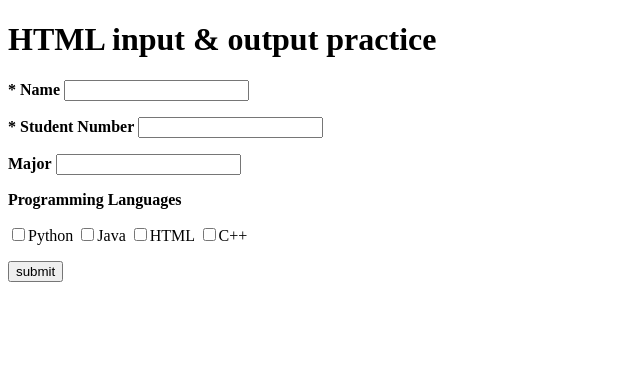
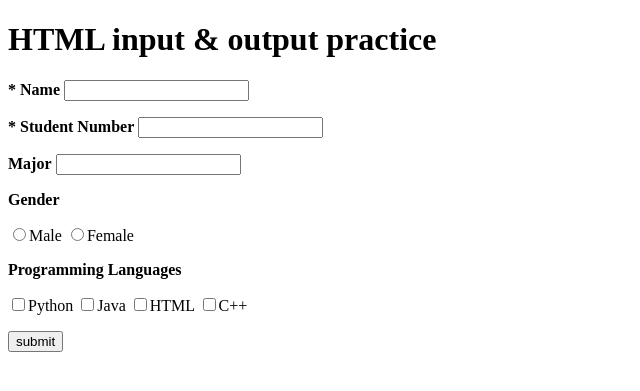
Before and after one commit to gunheee-leee/2023-2-OSSPrac-SkyCollection, a Flask app: page / in a window 1280 px wide. Shown: the top 391 px of the page, without its empty margins (0-640 px from the left). Run offline with Flask 3, Linux system fonts and the light colour scheme.

Commit message:
feat: add gender

```diff
--- a/prac7/main.py
+++ b/prac7/main.py
@@ -13,6 +13,7 @@ def result():
         result['Name']=request.form.get('name')
         result['Student Number']=request.form.get('StudentNumber')
         result['Major']=request.form.get('Major')
+        result['Gender']=request.form.get('Gender')
         result['Programming Languages']=" ".join(request.form.getlist('PL'))
         return render_template('result.html',result=result)
 
--- a/prac7/templates/input.html
+++ b/prac7/templates/input.html
@@ -6,6 +6,9 @@
         <p><b>* Name</b> <input type='text' id='name' name='name' /></p>
         <p><b>* Student Number</b> <input type='text' id='StudentNumber' name='StudentNumber' /></p>
         <p><b>Major</b> <input type='text' id='Major' name='Major' /></p>
+        <p><b>Gender</b></p>
+        <label><input type="radio" id='Gender' name="Gender" value="Male">Male</label>
+        <label><input type="radio" id='Gender' name="Gender" value="Female">Female</label>
         <p><b>Programming Languages</b></p>
         <label><input type="checkbox" name="PL" value="Python">Python</label>
         <label><input type="checkbox" name="PL" value="Java">Java</label>
```
